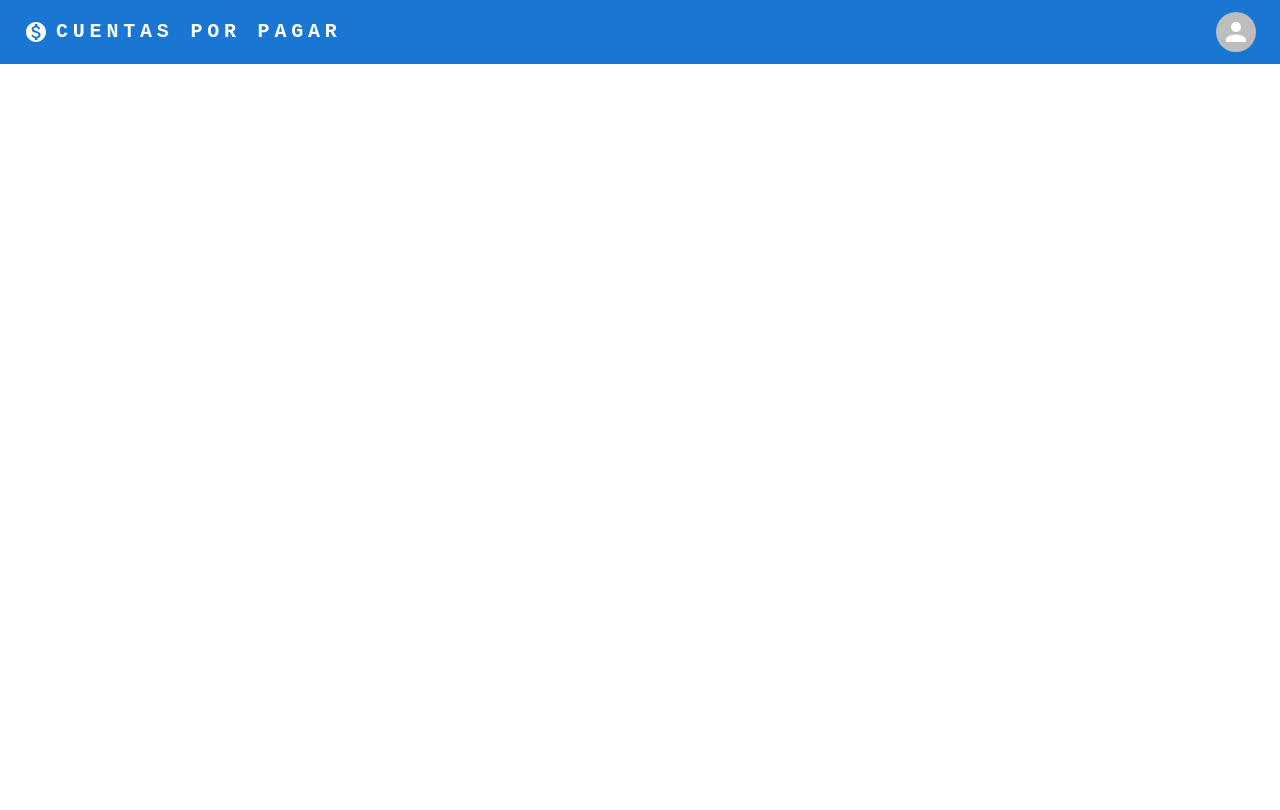
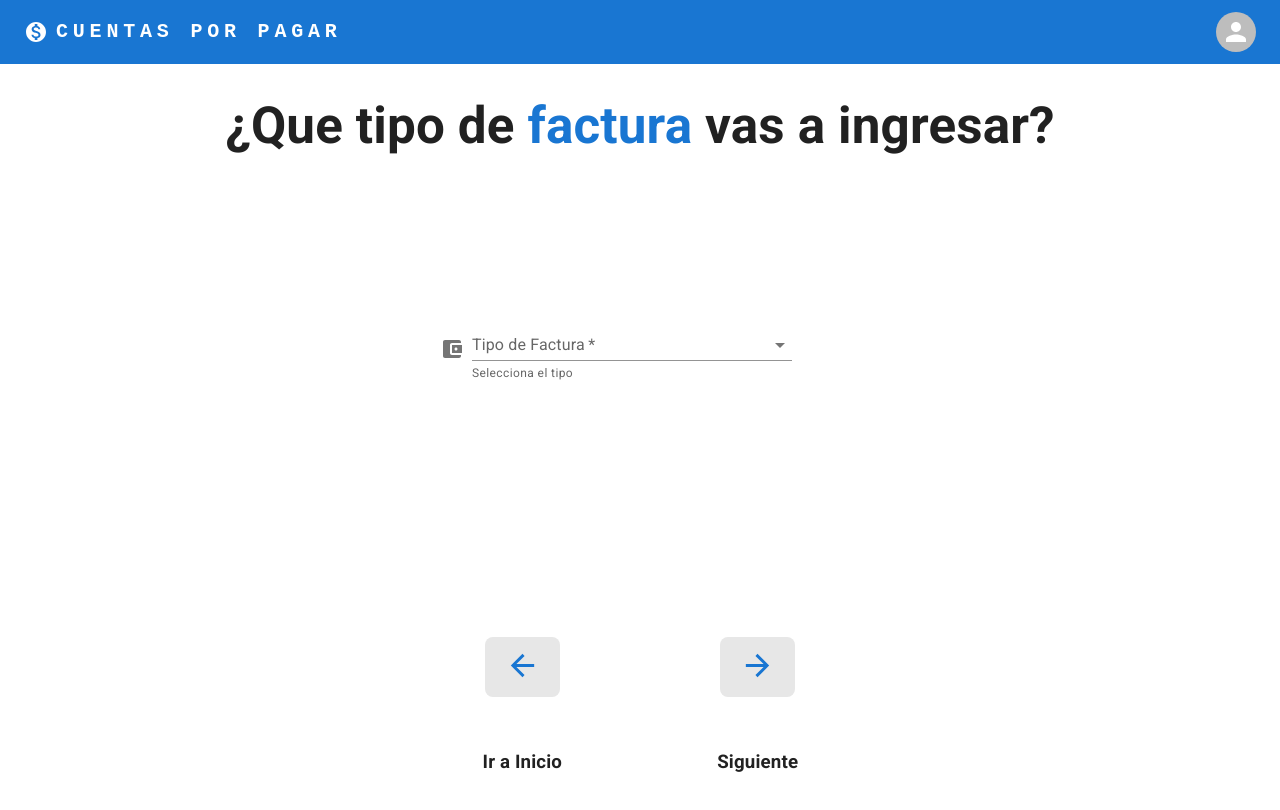
Before and after one commit to alessjh-dev/accounts-payable-web, a React (Vite) app: page /bill-type in a window 1280 px wide. Before the commit this address had no page. Shown: the top 810 px of the page. Built offline with nearby package versions, Linux system fonts and the light colour scheme.

Commit message:
MOD: cambios en web

```diff
--- a/src/App.tsx
+++ b/src/App.tsx
@@ -23,6 +23,7 @@ import ProviderDetail from "./pages/ProviderDetail";
 import CreateProvider from "./pages/CreateProvider";
 import Payment from "./pages/Payment";
 import Payed from "./pages/Payed";
+import BillType from "./pages/BillType";
 
 function App() {
   const prefersDarkMode = useMediaQuery("(prefers-color-scheme: dark)");
@@ -56,6 +57,7 @@ function App() {
             <Route path="/create-provider" element={<CreateProvider />}></Route>
             <Route path="/:id/payment" element={<Payment />}></Route>
             <Route path="/payed" element={<Payed />}></Route>
+            <Route path="/bill-type" element={<BillType />}></Route>
           </Routes>
         </BrowserRouter>
       </div>
--- a/src/components/WelcomeButtons.tsx
+++ b/src/components/WelcomeButtons.tsx
@@ -20,7 +20,7 @@ export default function WelcomeButtons() {
           <button style={{ margin: "2rem 2rem 2rem 2rem" }}>
             <LibraryAddTwoToneIcon
               style={{ color: "#1976d2" }}
-              onClick={() => navigate("/request")}
+              onClick={() => navigate("/bill-type")}
               fontSize="large"
             />
           </button>
--- a/src/environments/environment.ts
+++ b/src/environments/environment.ts
@@ -1,4 +1,4 @@
 export const environment = {
-api: 'https://accounts-payable.glitch.me',
-reportsApi: 'https://localhost:8080'
+api: 'http://localhost:3000',
+reportsApi: 'http://localhost:8080'
 }
--- a/src/interfaces/RequestInterface.tsx
+++ b/src/interfaces/RequestInterface.tsx
@@ -14,4 +14,6 @@ export class RequestInterface {
   createdAt?: Date;
   updatedAt?: Date;
   billId!: number;
+  specialCategory!: string;
+  billType!: string;
 }
--- /dev/null
+++ b/src/pages/BillType.tsx
@@ -0,0 +1,119 @@
+import { Alert, Box, Slide, TextField } from "@mui/material";
+import { useState } from "react";
+import AccountBalanceWalletIcon from "@mui/icons-material/AccountBalanceWallet";
+import ArrowBackIcon from "@mui/icons-material/ArrowBack";
+import ArrowForwardIcon from "@mui/icons-material/ArrowForward";
+import { useNavigate } from "react-router-dom";
+
+const billTypes = [
+  {
+    label: "REGULAR",
+    value: "REGULAR",
+  },
+  {
+    label: "ESPECIAL",
+    value: "ESPECIAL",
+  },
+];
+
+export default function BillType() {
+    const navigate = useNavigate();
+  const [billType, setBillType] = useState("");
+  const [validateWarn, setValidateWarn] = useState(false);
+
+  const handleTypeChange = (event: any) => {
+    setBillType(event.target.value);
+
+  };
+
+  const handleClickNext = () => {
+    if ( billType === "" ) {
+      setValidateWarn(true);
+      return;
+    }
+
+    localStorage.setItem("billType", billType);
+    navigate("/request");
+  };
+
+  return (
+    <Slide direction="left" in={true}>
+      <Box>
+        <h1>
+          ¿Que tipo de <span style={{ color: "#1976d2" }}>factura</span> vas a
+          ingresar?
+        </h1>
+        {validateWarn && (
+          <Alert severity="warning" onClose={() => setValidateWarn(false)}>
+            Por favor completa los datos obligatorios.
+          </Alert>
+        )}
+        <Box
+          sx={{
+            display: "flex",
+            alignItems: "center",
+            justifyContent: "center",
+            marginBottom: "3rem",
+            marginRight: { xs: "none", md: "3rem" },
+            height: "20rem",
+          }}
+        >
+          <AccountBalanceWalletIcon
+            sx={{ color: "action.active", mr: 1, my: 0.5 }}
+          />
+          <TextField
+            fullWidth
+            required
+            select
+            id="billType"
+            label="Tipo de Factura"
+            helperText="Selecciona el tipo"
+            defaultValue=""
+            SelectProps={{
+              native: true,
+            }}
+            style={{ maxWidth: "20rem" }}
+            variant="standard"
+            value={billType}
+            onChange={handleTypeChange}
+          >
+            <option value=""></option>
+            {billTypes.map((option) => (
+              <option key={option.value} value={option.value}>
+                {option.value}
+              </option>
+            ))}
+          </TextField>
+        </Box>
+        <Box
+          sx={{
+            display: { xs: "block", sm: "flex" },
+            alignItems: { sm: "center" },
+            justifyContent: { sm: "center" },
+          }}
+        >
+          <Box sx={{ margin: "3rem 3rem 3rem 3rem" }}>
+            <button style={{ margin: "2rem 2rem 2rem 2rem" }}>
+              <ArrowBackIcon
+                style={{ color: "#1976d2" }}
+                onClick={() => navigate("/welcome")}
+                fontSize="large"
+              />
+            </button>
+            <h3>Ir a Inicio</h3>
+          </Box>
+          <Box sx={{ margin: "3rem 3rem 3rem 3rem" }}>
+            <button style={{ margin: "2rem 2rem 2rem 2rem" }}>
+              <ArrowForwardIcon
+                style={{ color: "#1976d2" }}
+                onClick={() => handleClickNext()}
+                fontSize="large"
+              />
+            </button>
+            <h3>Siguiente</h3>
+          </Box>
+        </Box>
+      </Box>
+    </Slide>
+  );
+}
--- a/src/pages/FileUpload.tsx
+++ b/src/pages/FileUpload.tsx
@@ -7,6 +7,7 @@ import { useNavigate } from "react-router-dom";
 import { useState } from "react";
 import axios from "axios";
 import { environment } from "../environments/environment";
+import uploaded from "./../public/uploaded.png";
 
 function FileUpload() {
   const [file, setFile] = useState<File>();
@@ -95,7 +96,7 @@ function FileUpload() {
         )}
         {isUploading && (
           <Box>
-            <img src="./../../dist/assets/uploaded.png" height={300} alt="" />
+            <img src={uploaded} height={300} alt="" />
             <h2>
               ¡Estamos <span style={{ color: "#1976d2" }}>subiendo</span> tu
               archivo!
@@ -105,7 +106,7 @@ function FileUpload() {
 
         {isUpload && (
           <Box>
-            <img src="./../../dist/assets/uploaded.png" height={300} alt="" />
+            <img src={uploaded} height={300} alt="" />
             <h2>
               Archivo Subido{" "}
               <span style={{ color: "#1976d2" }}>correctamente</span>, ya puedes
--- a/src/pages/Request.tsx
+++ b/src/pages/Request.tsx
@@ -32,6 +32,21 @@ const currencies = [
   {
     value: "GTQ",
     label: "Q",
+  },
+];
+
+const billTypes = [
+  {
+    value: "Factura de pagos parciales",
+    label: "Factura de pagos parciales",
+  },
+  {
+    value: "Factura de anticipo",
+    label: "Factura de anticipo",
+  },
+  {
+    value: "Facturas de ajuste",
+    label: "Facturas de ajuste",
   },
 ];
 
@@ -153,13 +168,14 @@ const expenses = [
   },
 ];
 
-
 function Request() {
+  const billType = localStorage.getItem("billType");
   const navigate = useNavigate();
   const [providers, setProviders] = useState<ProviderInterface[]>([]);
   const [invoiceNumber, setInvoiceNumber] = useState("");
   const [ammount, setAmmount] = useState("");
   const [currency, setCurrency] = useState("");
+  const [specialCategory, setSpecialCategory] = useState("");
   const [exchangeRate, setExchangeRate] = useState("");
   const [emmissionDate, setEmmissionDate] = useState("");
   const [expenseType, setExpenseType] = useState("");
@@ -167,6 +183,7 @@ function Request() {
   const [paymentType, setPaymentType] = useState("");
   const [expirationDate, setExpirationDate] = useState("");
   const [validateWarn, setValidateWarn] = useState(false);
+  const [showSpecialCategory, setShowSpecialCategory] = useState(false);
 
   const handleInvoiceChange = (event: any) => {
     setInvoiceNumber(event.target.value);
@@ -193,7 +210,7 @@ function Request() {
   };
 
   const handleIdChange = (event: any) => {
-    console.log(event.target.value)
+    console.log(event.target.value);
     setProviderId(event.target.value);
   };
 
@@ -201,11 +218,18 @@ function Request() {
     setPaymentType(event.target.value);
   };
 
+  const handleSpecialChange = (event: any) => {
+    setSpecialCategory(event.target.value);
+  };
+
   const handleExpirationChange = (event: any) => {
     setExpirationDate(event.target.value);
   };
 
   useEffect(() => {
+    if (billType === "ESPECIAL") {
+      setShowSpecialCategory(true);
+    }
     axios
       .get(`${environment.api}/providers`)
       .then((response: AxiosResponse<ProviderInterface[]>) => {
@@ -236,6 +260,9 @@ function Request() {
       setValidateWarn(true);
       return;
     }
+    if (billType === "ESPECIAL" && specialCategory === "") {
+      setValidateWarn(true);
+    }
     const request: RequestInterface = {
       ammount: parseFloat(ammount),
       invoiceNumber: invoiceNumber,
@@ -248,7 +275,9 @@ function Request() {
       paymentType: paymentType,
       userId: parseInt(localStorage.getItem("id") || ""),
       state: "PENDIENTE DE APROBACIÓN GERENTE",
-      billId : 0
+      billId: 0,
+      specialCategory: specialCategory,
+      billType: billType || "",
     };
     localStorage.setItem("request", JSON.stringify(request));
     navigate("/file-upload");
@@ -264,15 +293,62 @@ function Request() {
 
         {validateWarn && (
           <Alert severity="warning" onClose={() => setValidateWarn(false)}>
-            Por favor complete los datos obligatorios.
+            Por favor completa los datos obligatorios.
           </Alert>
+        )}
+
+        {showSpecialCategory && (
+          <Box
+            display={{ xs: "block", md: "flex" }}
+            sx={{
+              alignItems: { xs: "none", md: "center" },
+              justifyContent: { xs: "none", md: "center" },
+              marginTop: { xs: 0, md: "8%" },
+            }}
+          >
+            <Box
+              sx={{
+                display: "flex",
+                alignItems: "center",
+                justifyContent: "center",
+                marginRight: { xs: "none", md: "3rem" },
+              }}
+            >
+              <MonetizationOnIcon
+                sx={{ color: "action.active", mr: 1, my: 0.5 }}
+              />
+              <TextField
+                fullWidth
+                required
+                select
+                id="specialType"
+                label="Tipo de factura especial"
+                helperText="Selecciona el tipo"
+                defaultValue=""
+                style={{minWidth: '15rem'}}
+                SelectProps={{
+                  native: true,
+                }}
+                variant="standard"
+                value={specialCategory}
+                onChange={handleSpecialChange}
+              >
+                <option value=""></option>
+                {billTypes.map((option) => (
+                  <option key={option.value} value={option.value}>
+                    {option.value}
+                  </option>
+                ))}
+              </TextField>
+            </Box>
+          </Box>
         )}
         <Box
           display={{ xs: "block", md: "flex" }}
           sx={{
             alignItems: { xs: "none", md: "center" },
             justifyContent: { xs: "none", md: "center" },
-            marginTop: { xs: 0, md: "8%" },
+            marginTop: { xs: 0, md: "3%" },
           }}
         >
           <Box
@@ -315,7 +391,7 @@ function Request() {
               onChange={handleAmmountChange}
               variant="standard"
               inputProps={{
-                min: 1
+                min: 1,
               }}
             />
           </Box>
@@ -377,9 +453,9 @@ function Request() {
                 variant="standard"
                 inputProps={{
                   min: 7,
-                  max: 8
+                  max: 8,
                 }}
-                style={{minWidth: '10rem'}}
+                style={{ minWidth: "10rem" }}
               />
             </Box>
           )}
@@ -552,11 +628,11 @@ function Request() {
             <button style={{ margin: "2rem 2rem 2rem 2rem" }}>
               <ArrowBackIcon
                 style={{ color: "#1976d2" }}
-                onClick={() => navigate("/welcome")}
+                onClick={() => navigate("/bill-type")}
                 fontSize="large"
               />
             </button>
-            <h3>Ir a Inicio</h3>
+            <h3>Regresar</h3>
           </Box>
           <Box sx={{ margin: "3rem 3rem 3rem 3rem" }}>
             <button style={{ margin: "2rem 2rem 2rem 2rem" }}>
```
Also changed, not shown: src/pages/RequestHistory.tsx (+12 -0 lines), src/public/uploaded.png (added).
